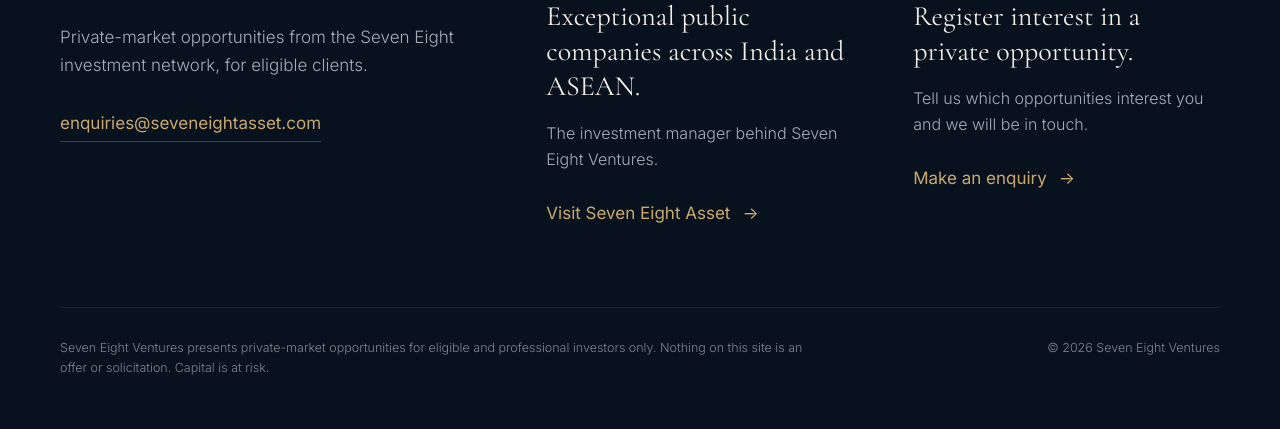
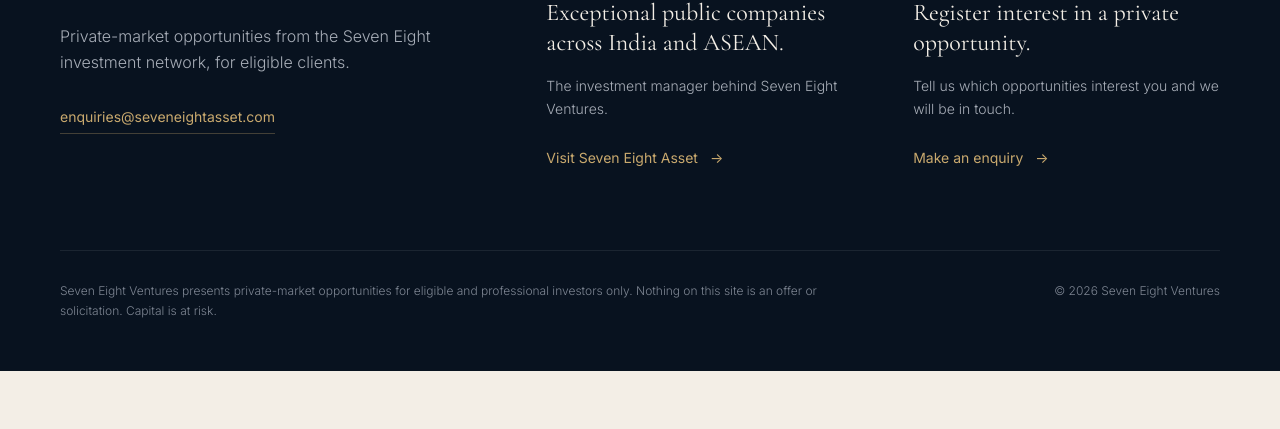
Before and after one commit to wesleyrichards-bit/seven-eight-ventures, a plain HTML site: page index.html in a window 1280 px wide. Shown: the part 4629-5058 px from the top of the page. After the commit the page ends 5000 px from the top, so only its background shows below. Drawn offline with nearby package versions, Linux system fonts and the light colour scheme.

Commit message:
Match footer type sizes to Seven Eight Asset
Co-Authored-By: Claude Opus 5.5 <noreply@anthropic.com>
Claude-Session: https://claude.ai/code/session_01FKLcBb9wvGKRjNN1mRLEzv

```diff
--- a/index.html
+++ b/index.html
@@ -98,12 +98,14 @@
   footer{background:var(--navy);color:#f3eee6;padding:90px 0 50px}
   .fgrid{display:grid;grid-template-columns:1.2fr 1fr 1fr;gap:60px}
   .fgrid .logo{font-size:24px}
-  .fgrid p{color:var(--muted-dark);font-size:17px;margin-top:30px;max-width:400px}
-  .mail{display:inline-block;margin-top:30px;color:var(--gold-soft);font-size:17px;font-weight:400;border-bottom:1px solid rgba(201,169,110,.3);padding-bottom:4px}
-  .fcol h5{font-family:var(--serif);font-weight:400;font-size:28px;line-height:1.25;margin:26px 0 16px}
-  .fcol p{font-size:16px;margin-top:0}
+  .fgrid p{color:var(--muted-dark);font-size:16px;margin-top:30px;max-width:400px}
+  .mail{display:inline-block;margin-top:30px;color:var(--gold-soft);font-size:14px;font-weight:400;border-bottom:1px solid rgba(201,169,110,.3);padding-bottom:4px}
+  .fcol h5{font-family:var(--serif);font-weight:400;font-size:24px;line-height:1.25;margin:26px 0 16px}
+  .fcol p{font-size:14px;margin-top:0}
+  footer .eyebrow{font-size:11.2px}
+  footer .link-gold{font-size:14px}
   .fcol .link-gold{margin-top:26px}
-  .base{display:flex;justify-content:space-between;gap:30px;flex-wrap:wrap;margin-top:80px;padding-top:30px;border-top:1px solid rgba(255,255,255,.08);font-size:12.5px;color:#7d8592}
+  .base{display:flex;justify-content:space-between;gap:30px;flex-wrap:wrap;margin-top:80px;padding-top:30px;border-top:1px solid rgba(255,255,255,.08);font-size:12px;color:#7d8592}
   .base p{max-width:760px}
 
   /* ---------- Responsive ---------- */
```
